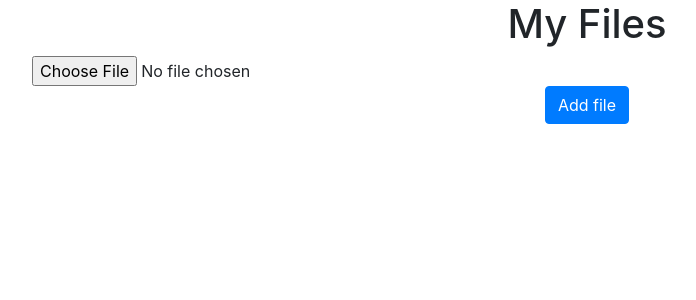
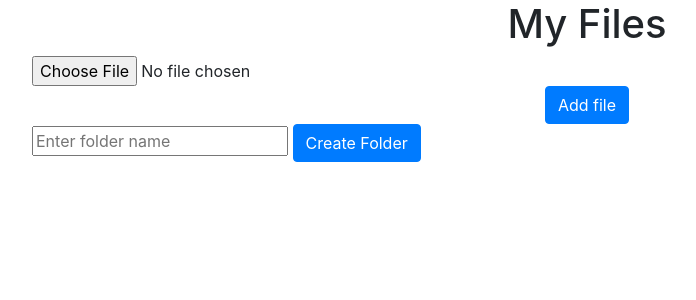
Before and after one commit to larycoder/Limb-Bone-Abnormality, a Flask app: page /home in a window 1280 px wide. Shown: the part 56-356 px from the top of the page, without its empty margins (53-749 px from the left). Run offline with Flask 3, Linux system fonts and the light colour scheme; a user stored in the database is signed in; data comes from the database, SQL or seed files in the repository; data that the repository does not hold is empty; parts of the project's set-up code (start-up, migrations or seed data) failed here and were passed over; some libraries are stand-ins or nearby versions.

Commit message:
add file

```diff
--- a/website/__init__.py
+++ b/website/__init__.py
@@ -10,7 +10,7 @@ DB_NAME = "database.db"
 def create_app():
     app = Flask(__name__)
     app.config['SECRET_KEY'] = 'a secrect key'
-    app.config['SQLALCHEMY_DATABASE_URI'] = 'mysql+pymysql://root@localhost:3307/Account'
+    app.config['SQLALCHEMY_DATABASE_URI'] = 'mysql+pymysql://root:123456@localhost:3307/Account'
     db.init_app(app)
 
     from .views import views
--- a/website/account.sql
+++ b/website/account.sql
@@ -15,7 +15,8 @@ create table User(
 create table Folder(
 	id INT(10) AUTO_INCREMENT PRIMARY KEY,
 	path TEXT,
-	date DATETIME DEFAULT current_timestamp,
+  name TEXT,
+	date DATETIME,
 	user_id INT(10),
 	FOREIGN KEY(user_id) REFERENCES User(id)
 );
@@ -23,7 +24,8 @@ create table Folder(
 create table File(
 	id int(10) auto_increment primary key,
     path text,
-    date datetime default current_timestamp,
+    data text,
+    date datetime,
     user_id int(10),
     folder_id int(10),
     foreign key(user_id) references User(id),
--- a/website/models.py
+++ b/website/models.py
@@ -13,13 +13,15 @@ class User(db.Model, UserMixin):
 
 class Folder(db.Model):
     id = db.Column(db.Integer, primary_key = True)
+    name = db.Column(db.String(50), nullable = False)
     path = db.Column(db.String(50), nullable = False)
-    date = db.Column(db.DateTime(timezone = True), default=func.now)
+    date = db.Column(db.DateTime(timezone = True), default=func.now())
     user_id = db.Column(db.Integer, db.ForeignKey('user.id'))
 
 class File(db.Model):
     id = db.Column(db.Integer, primary_key= True)
     path = db.Column(db.String(50), nullable = False)
+    data = db.Column(db.String(50), nullable = False)
     date = db.Column(db.DateTime(timezone= True), default=func.now())
     user_id = db.Column(db.Integer, db.ForeignKey('user.id'))
     folder_id = db.Column(db.Integer, db.ForeignKey('folder.id'))
--- a/website/static/index.js
+++ b/website/static/index.js
@@ -6,3 +6,12 @@ function deleteFile(fileId){
         window.location.href = "/home";
     });
 }
+
+function deleteFolder(folderId) {
+    fetch('/delete-folder', {
+        method: 'POST',
+        body: JSON.stringify({ folderId: folderId }),
+    }).then((_res) => {
+        window.location.href = "/home";
+    });
+}
--- a/website/templates/home.html
+++ b/website/templates/home.html
@@ -3,6 +3,17 @@
 
 {% block content %}
 <h1 align="center">My Files</h1>
+<!-- Display folder -->
+<ul class="list-group list-group-flush" id="files">
+    {% for folder in folders %}
+    <li class="list-group-item">{{ folder.name }}
+        <button type="button" class="close" onClick="deleteFolder('{{ folder.id }}')">
+        <span aria-hidden="true">&times;</span></button>
+    </li>
+    {% endfor %}
+</ul>
+
+<!-- Display file -->
 <ul class="list-group list-group-flush" id="files">
     {% for file in user.files %}
     <li class="list-group-item">{{ file.data }}
@@ -11,13 +22,20 @@
     </li>
     {% endfor %}
 </ul>
+<!-- Create new file -->
 <form action="" method="post" enctype="multipart/form-data">
     <!-- <label for="file"></label> -->
     <input type="file" id="inputFile" name="inputFile" accept=".txt, .fastq">
+    <input type="hidden" id="folderId" name="folderId" value="">
     <br>
     <div align="center">
         <button type="submit" onclick="uploadFile()" class="btn btn-primary">Add file</button>
     </div>
 </form>
+<!-- Create new folder -->
+<form action="" method="post">
+    <input type="text" id="folderName" name="folderName" placeholder="Enter folder name">
+    <button type="submit" class="btn btn-primary">Create Folder</button>
+</form>
 <div id="result"></div>
 {% endblock %}
--- a/website/views.py
+++ b/website/views.py
@@ -1,7 +1,7 @@
 from flask import Blueprint, redirect, render_template,request,flash,jsonify
 from werkzeug.security import generate_password_hash as generate_file
 from flask_login import  login_required, current_user
-from .models import File
+from .models import File,Folder
 from . import db
 import json
 
@@ -11,19 +11,38 @@ views = Blueprint('views', __name__)
 @login_required
 def home():
     if request.method == 'POST':
-        file = request.files['inputFile']
+        # Check if the folder exists
+        if 'folderName' in request.form:
+            folder_name = request.form['folderName']
+            # folder_path = f"Limb-Bone-Abnormality/User_data/{folder_name}"
+            # Create new folder
+            new_folder = Folder(name = folder_name, path = folder_name, user_id = current_user.id)
+            db.session.add(new_folder)
+            db.session.commit()
+            flash('Folder create successfully!', category= 'success')
+        # Check if the file exists
+        if 'inputFile' in request.files:
+            file = request.files['inputFile']
+            folder_id = int(request.form['folderId'])
+            file_data = file.read()
+            file_data = generate_file(file_data, method='pbkdf2:sha256')
 
-        file_data = file.read()
-        file_data=generate_file(file_data, method='pbkdf2:sha256')
+        # file = request.files['inputFile']
 
-        # Add file into database
-        new_file = File(data=file_data, user_id=current_user.id)
-        db.session.add(new_file)
-        db.session.commit()
+        # file_data = file.read()
+        # file_data=generate_file(file_data, method='pbkdf2:sha256')
 
-        flash('File uploaded successfully!', category='success')
+            # Add file into database
+            new_file = File(data=file_data, user_id=current_user.id, folder_id = folder_id)
+            db.session.add(new_file)
+            db.session.commit()
 
-    return render_template('home.html', user=current_user)
+            flash('File uploaded successfully!', category='success')
+         # Fetch user's folders and files from the database
+    folders = Folder.query.filter_by(user_id=current_user.id).all()
+    files = File.query.filter_by(user_id=current_user.id).all()
+
+    return render_template('home.html', user=current_user, folders=folders, files=files)
 
 @views.route('/delete-file', methods=['POST'])
 def delete_file():
@@ -42,3 +61,21 @@ def delete_file():
     except Exception as e:
         print(f"Error deleting file: {e}")
         return jsonify({'error': 'An error occurred while deleting the file.'}), 500
+
+@views.route('/delete-folder', methods=['POST'])
+def delete_folder():
+    try:
+        folder = json.loads(request.data)
+        folder_id = folder['folderId']
+        folder = Folder.query.get(folder_id)
+        if folder:
+            if folder.user_id == current_user.id:
+                db.session.delete(folder)
+                db.session.commit()
+        else:
+            raise ValueError("Folder not found")
+
+        return jsonify({})
+    except Exception as e:
+        print(f"Error deleting folder: {e}")
+        return jsonify({'error': 'An error occurred while deleting the folder.'}), 500
```
